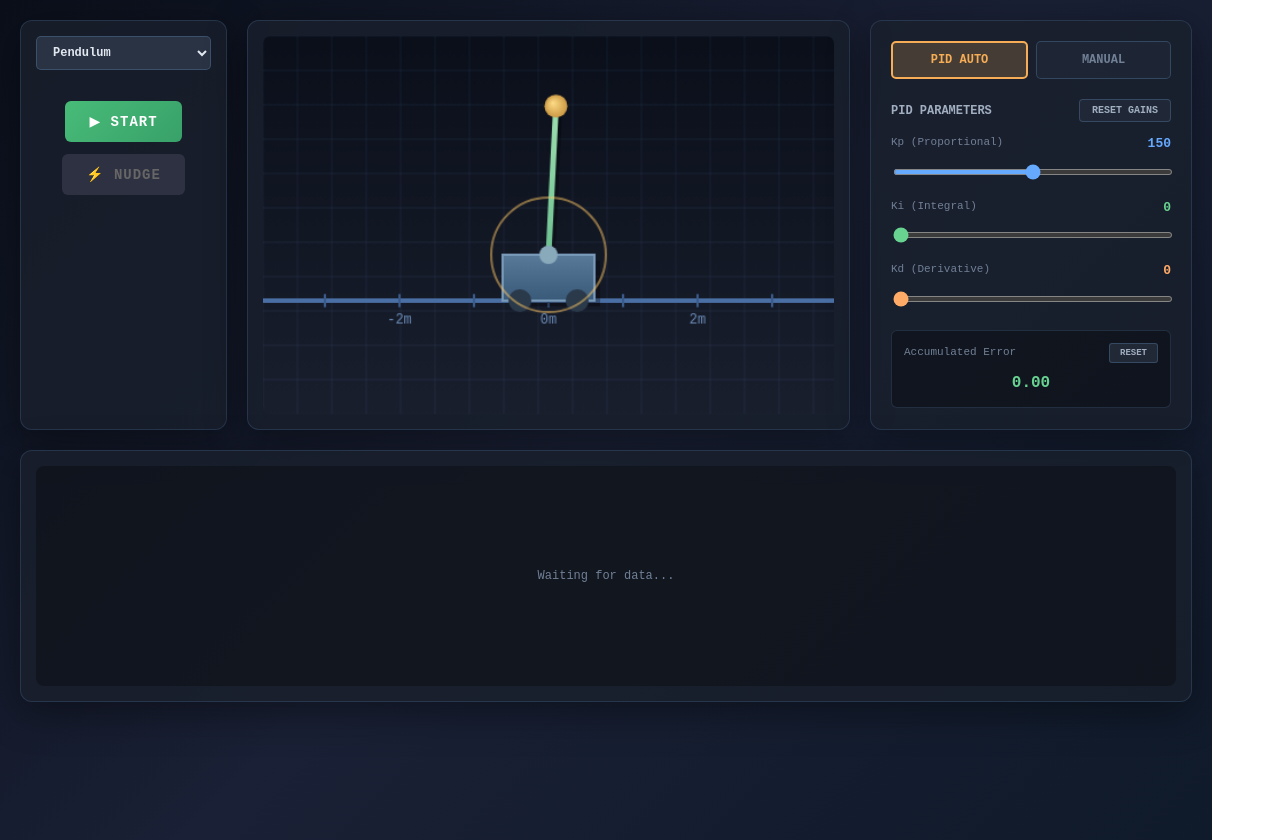
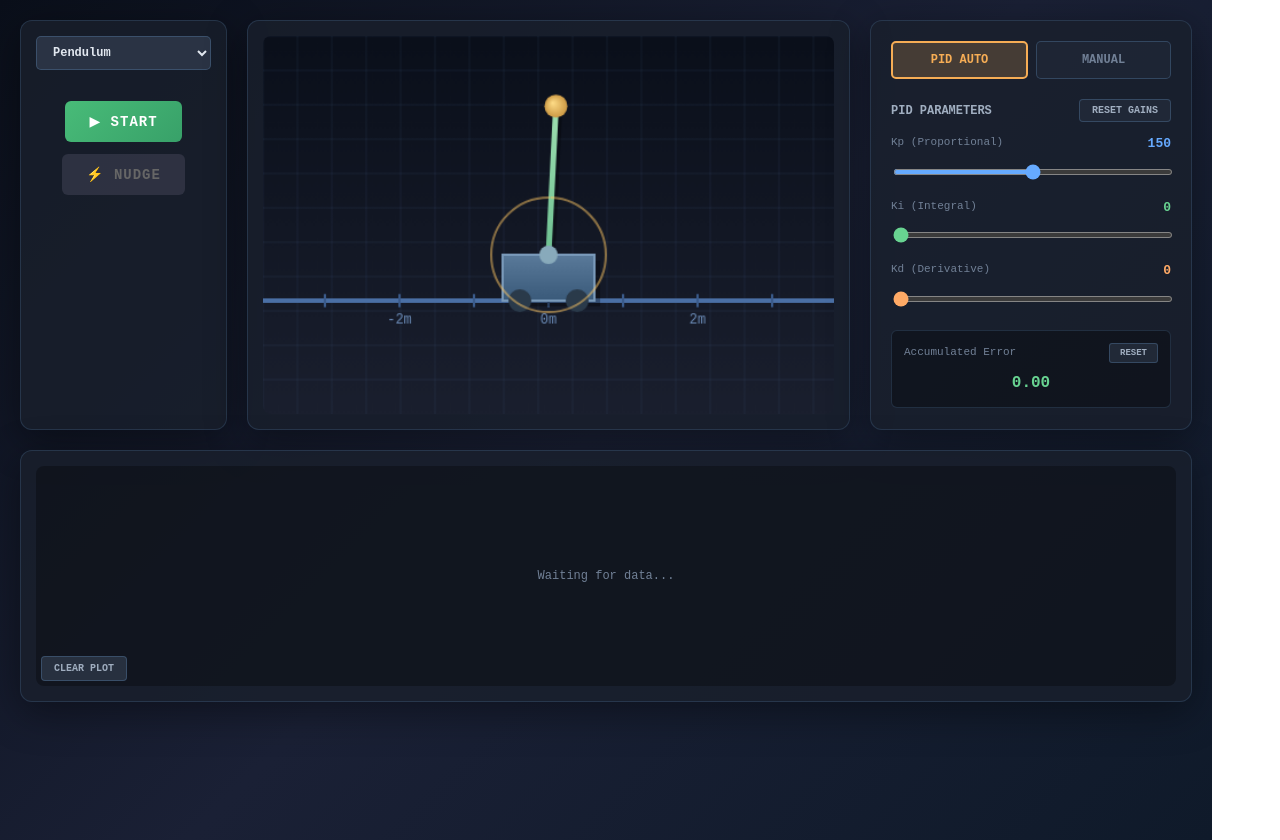
Before and after one commit to carlosnoyes/PID-demo, a React (Vite) app in the folder my-app/: page / in a window 1280 px wide. Built offline with nearby package versions, Linux system fonts and the light colour scheme.

Commit message:
fix: add time offset handling and clear plot button to simulator components

```diff
--- a/my-app/src/simulators/DroneAltitude.jsx
+++ b/my-app/src/simulators/DroneAltitude.jsx
@@ -35,6 +35,7 @@ const DroneAltitudeSimulator = ({ simulators = [], activeSimulator = 'drone', on
     thrustHistory: [],
     timeHistory: []
   });
+  const timeOffsetRef = useRef(0);
 
   const canvasRef = useRef(null);
   const animationRef = useRef(null);
@@ -62,6 +63,7 @@ const DroneAltitudeSimulator = ({ simulators = [], activeSimulator = 'drone', on
       crashed: false
     };
     pidController.current.reset();
+    timeOffsetRef.current = 0;
     setPlotData({ setpointHistory: [], measuredHistory: [], errorHistory: [], thrustHistory: [], timeHistory: [] });
     setElapsedTime(0);
     setCurrentMass(BASE_DRONE_MASS);
@@ -382,7 +384,7 @@ const DroneAltitudeSimulator = ({ simulators = [], activeSimulator = 'drone', on
           measuredHistory: [...prev.measuredHistory, state.altitude],
           errorHistory: [...prev.errorHistory, state.setpoint - state.altitude],
           thrustHistory: [...prev.thrustHistory, state.thrust],
-          timeHistory: [...prev.timeHistory, state.time]
+          timeHistory: [...prev.timeHistory, state.time - timeOffsetRef.current]
         }));
         setElapsedTime(state.time);
         setCurrentMass(state.mass);
@@ -535,7 +537,30 @@ const DroneAltitudeSimulator = ({ simulators = [], activeSimulator = 'drone', on
       </div>
 
       {/* Bottom Row: Data Tracking */}
-      <div style={{ ...panelStyles.base, padding: '15px', width: '100%', boxSizing: 'border-box' }}>
+      <div style={{ ...panelStyles.base, padding: '15px', width: '100%', boxSizing: 'border-box', position: 'relative' }}>
+        <button
+          onClick={() => {
+            timeOffsetRef.current = stateRef.current.time;
+            setPlotData({ setpointHistory: [], measuredHistory: [], errorHistory: [], thrustHistory: [], timeHistory: [] });
+          }}
+          style={{
+            position: 'absolute',
+            bottom: '20px',
+            left: '20px',
+            padding: '6px 12px',
+            fontSize: '10px',
+            fontWeight: '600',
+            borderRadius: '4px',
+            border: '1px solid rgba(100, 150, 200, 0.3)',
+            cursor: 'pointer',
+            background: 'rgba(45, 55, 72, 0.8)',
+            color: colors.text.secondary,
+            fontFamily: fonts.mono,
+            zIndex: 10
+          }}
+        >
+          CLEAR PLOT
+        </button>
         <DataChart
           timeHistory={plotData.timeHistory}
           series={[
--- a/my-app/src/simulators/HotTub.jsx
+++ b/my-app/src/simulators/HotTub.jsx
@@ -39,6 +39,7 @@ const HotTubSimulator = ({ simulators = [], activeSimulator = 'hottub', onSimula
     powerHistory: [],
     timeHistory: []
   });
+  const timeOffsetRef = useRef(0);
 
   const canvasRef = useRef(null);
   const animationRef = useRef(null);
@@ -62,6 +63,7 @@ const HotTubSimulator = ({ simulators = [], activeSimulator = 'hottub', onSimula
       heaterPower: 0
     };
     pidController.current.reset();
+    timeOffsetRef.current = 0;
     setPlotData({ setpointHistory: [], measuredHistory: [], errorHistory: [], powerHistory: [], timeHistory: [] });
     setElapsedTime(0);
     setCurrentTemp(38);
@@ -281,7 +283,7 @@ const HotTubSimulator = ({ simulators = [], activeSimulator = 'hottub', onSimula
           measuredHistory: [...prev.measuredHistory, state.temperature],
           errorHistory: [...prev.errorHistory, state.setpoint - state.temperature],
           powerHistory: [...prev.powerHistory, state.heaterPower / 1000],
-          timeHistory: [...prev.timeHistory, state.time]
+          timeHistory: [...prev.timeHistory, state.time - timeOffsetRef.current]
         }));
         setElapsedTime(state.time);
         setCurrentTemp(state.temperature);
@@ -442,7 +444,30 @@ const HotTubSimulator = ({ simulators = [], activeSimulator = 'hottub', onSimula
       </div>
 
       {/* Bottom Row: Data Tracking */}
-      <div style={{ ...panelStyles.base, padding: '15px', width: '100%', boxSizing: 'border-box' }}>
+      <div style={{ ...panelStyles.base, padding: '15px', width: '100%', boxSizing: 'border-box', position: 'relative' }}>
+        <button
+          onClick={() => {
+            timeOffsetRef.current = stateRef.current.time;
+            setPlotData({ setpointHistory: [], measuredHistory: [], errorHistory: [], powerHistory: [], timeHistory: [] });
+          }}
+          style={{
+            position: 'absolute',
+            bottom: '20px',
+            left: '20px',
+            padding: '6px 12px',
+            fontSize: '10px',
+            fontWeight: '600',
+            borderRadius: '4px',
+            border: '1px solid rgba(100, 150, 200, 0.3)',
+            cursor: 'pointer',
+            background: 'rgba(45, 55, 72, 0.8)',
+            color: colors.text.secondary,
+            fontFamily: fonts.mono,
+            zIndex: 10
+          }}
+        >
+          CLEAR PLOT
+        </button>
         <DataChart
           timeHistory={plotData.timeHistory}
           series={[
--- a/my-app/src/simulators/InvertedPendulum.jsx
+++ b/my-app/src/simulators/InvertedPendulum.jsx
@@ -35,6 +35,7 @@ const InvertedPendulumSimulator = ({ simulators = [], activeSimulator = 'pendulu
     forceHistory: [],
     timeHistory: []
   });
+  const timeOffsetRef = useRef(0);
 
   const canvasRef = useRef(null);
   const animationRef = useRef(null);
@@ -62,6 +63,7 @@ const InvertedPendulumSimulator = ({ simulators = [], activeSimulator = 'pendulu
       force: 0
     };
     pidController.current.reset();
+    timeOffsetRef.current = 0;
     setPlotData({ setpointHistory: [], measuredHistory: [], errorHistory: [], forceHistory: [], timeHistory: [] });
     setElapsedTime(0);
     setNudgeForce(0);
@@ -313,7 +315,7 @@ const InvertedPendulumSimulator = ({ simulators = [], activeSimulator = 'pendulu
             measuredHistory: [...prev.measuredHistory, measured],
             errorHistory: [...prev.errorHistory, setpoint - measured],
             forceHistory: [...prev.forceHistory, state.force],
-            timeHistory: [...prev.timeHistory, state.time]
+            timeHistory: [...prev.timeHistory, state.time - timeOffsetRef.current]
           }));
 
           if (!state.fallen) {
@@ -466,7 +468,30 @@ const InvertedPendulumSimulator = ({ simulators = [], activeSimulator = 'pendulu
       </div>
 
       {/* Bottom Row: Data Tracking */}
-      <div style={{ ...panelStyles.base, padding: '15px', width: '100%', boxSizing: 'border-box' }}>
+      <div style={{ ...panelStyles.base, padding: '15px', width: '100%', boxSizing: 'border-box', position: 'relative' }}>
+        <button
+          onClick={() => {
+            timeOffsetRef.current = stateRef.current.time;
+            setPlotData({ setpointHistory: [], measuredHistory: [], errorHistory: [], forceHistory: [], timeHistory: [] });
+          }}
+          style={{
+            position: 'absolute',
+            bottom: '20px',
+            left: '20px',
+            padding: '6px 12px',
+            fontSize: '10px',
+            fontWeight: '600',
+            borderRadius: '4px',
+            border: '1px solid rgba(100, 150, 200, 0.3)',
+            cursor: 'pointer',
+            background: 'rgba(45, 55, 72, 0.8)',
+            color: colors.text.secondary,
+            fontFamily: fonts.mono,
+            zIndex: 10
+          }}
+        >
+          CLEAR PLOT
+        </button>
         <DataChart
           timeHistory={plotData.timeHistory}
           series={[
```
